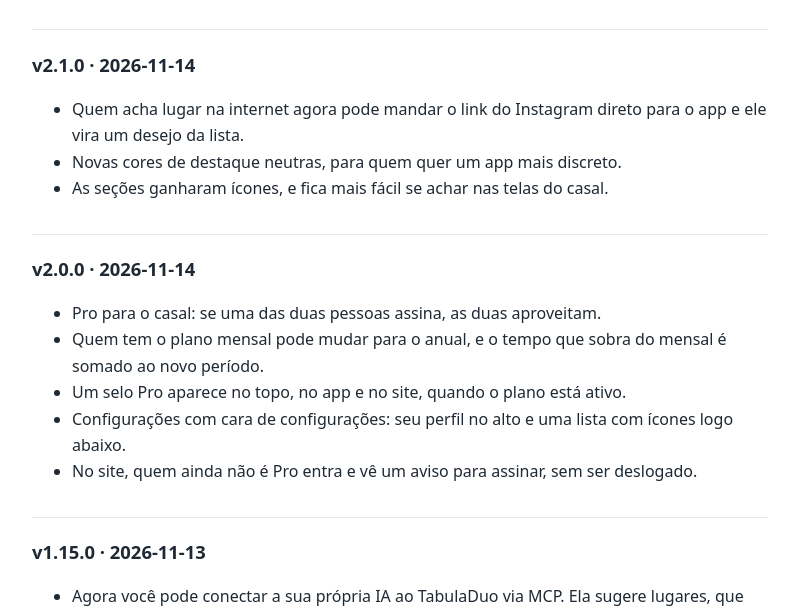
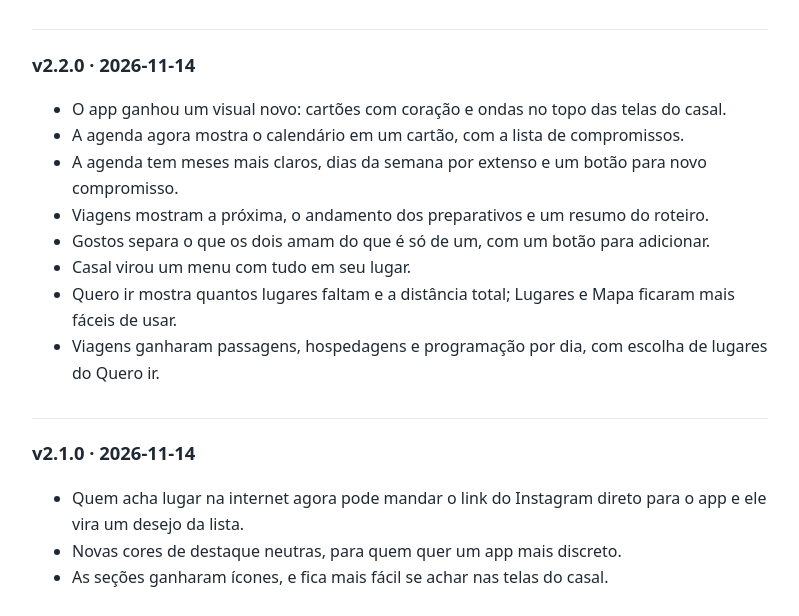
Before and after one commit to zrymeheim/tabula-eula, a plain HTML site: page tabuladuo/novidades.html in a window 1280 px wide. Shown: the part 124-740 px from the top of the page, without its empty margins (240-1039 px from the left). Drawn offline with Linux system fonts and the light colour scheme.

Commit message:
docs(duo): publish the v2.2.0 patch notes
Co-Authored-By: Claude Sonnet 5.5 <noreply@anthropic.com>

```diff
--- a/tabuladuo/novidades.html
+++ b/tabuladuo/novidades.html
@@ -10,6 +10,17 @@
 <main>
 <p class="meta"><a href="./">TabulaDuo</a></p>
 <h1>Novidades do TabulaDuo</h1>
+<h2>v2.2.0 · 2026-11-14</h2>
+<ul>
+<li>O app ganhou um visual novo: cart&#245;es com cora&#231;&#227;o e ondas no topo das telas do casal.</li>
+<li>A agenda agora mostra o calend&#225;rio em um cart&#227;o, com a lista de compromissos.</li>
+<li>A agenda tem meses mais claros, dias da semana por extenso e um bot&#227;o para novo compromisso.</li>
+<li>Viagens mostram a pr&#243;xima, o andamento dos preparativos e um resumo do roteiro.</li>
+<li>Gostos separa o que os dois amam do que &#233; s&#243; de um, com um bot&#227;o para adicionar.</li>
+<li>Casal virou um menu com tudo em seu lugar.</li>
+<li>Quero ir mostra quantos lugares faltam e a dist&#226;ncia total; Lugares e Mapa ficaram mais f&#225;ceis de usar.</li>
+<li>Viagens ganharam passagens, hospedagens e programa&#231;&#227;o por dia, com escolha de lugares do Quero ir.</li>
+</ul>
 <h2>v2.1.0 · 2026-11-14</h2>
 <ul>
 <li>Quem acha lugar na internet agora pode mandar o link do Instagram direto para o app e ele vira um desejo da lista.</li>
```
